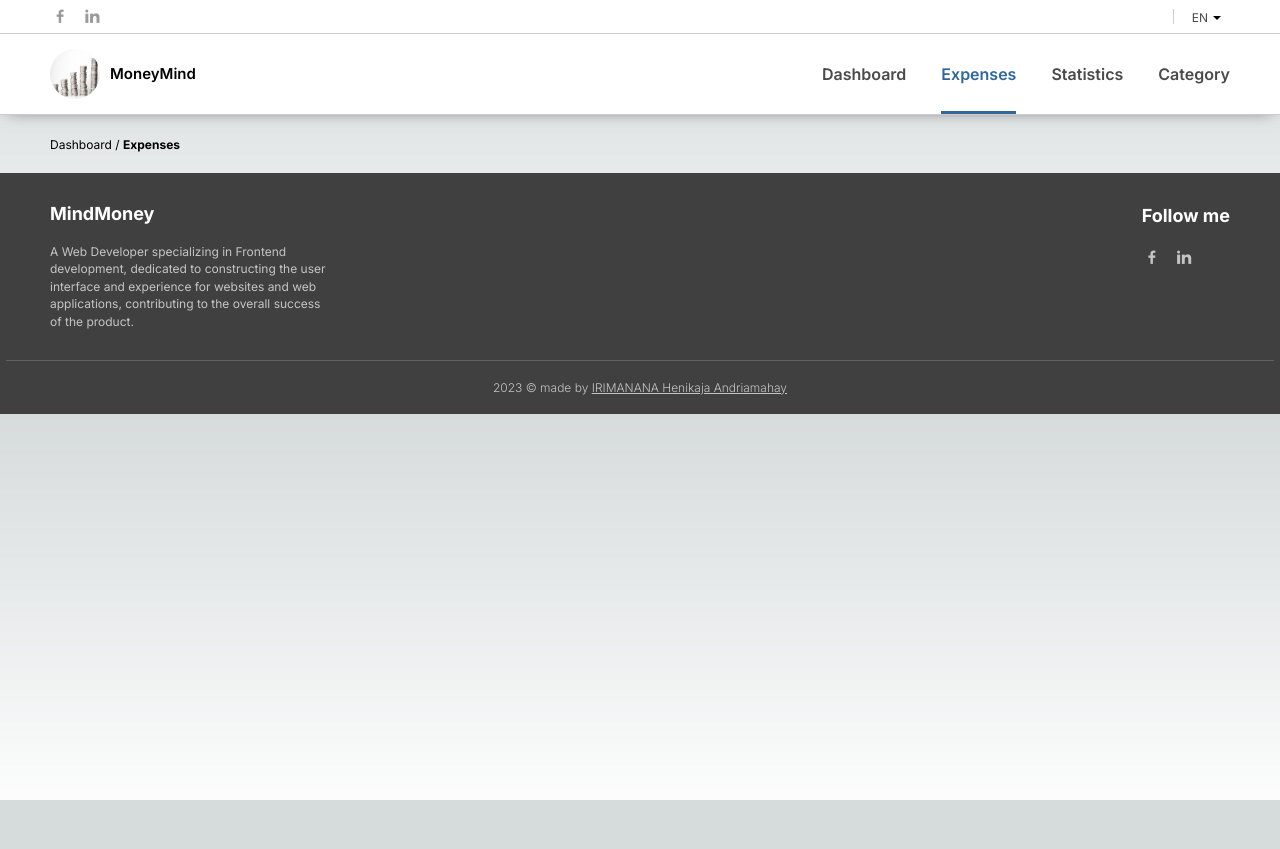
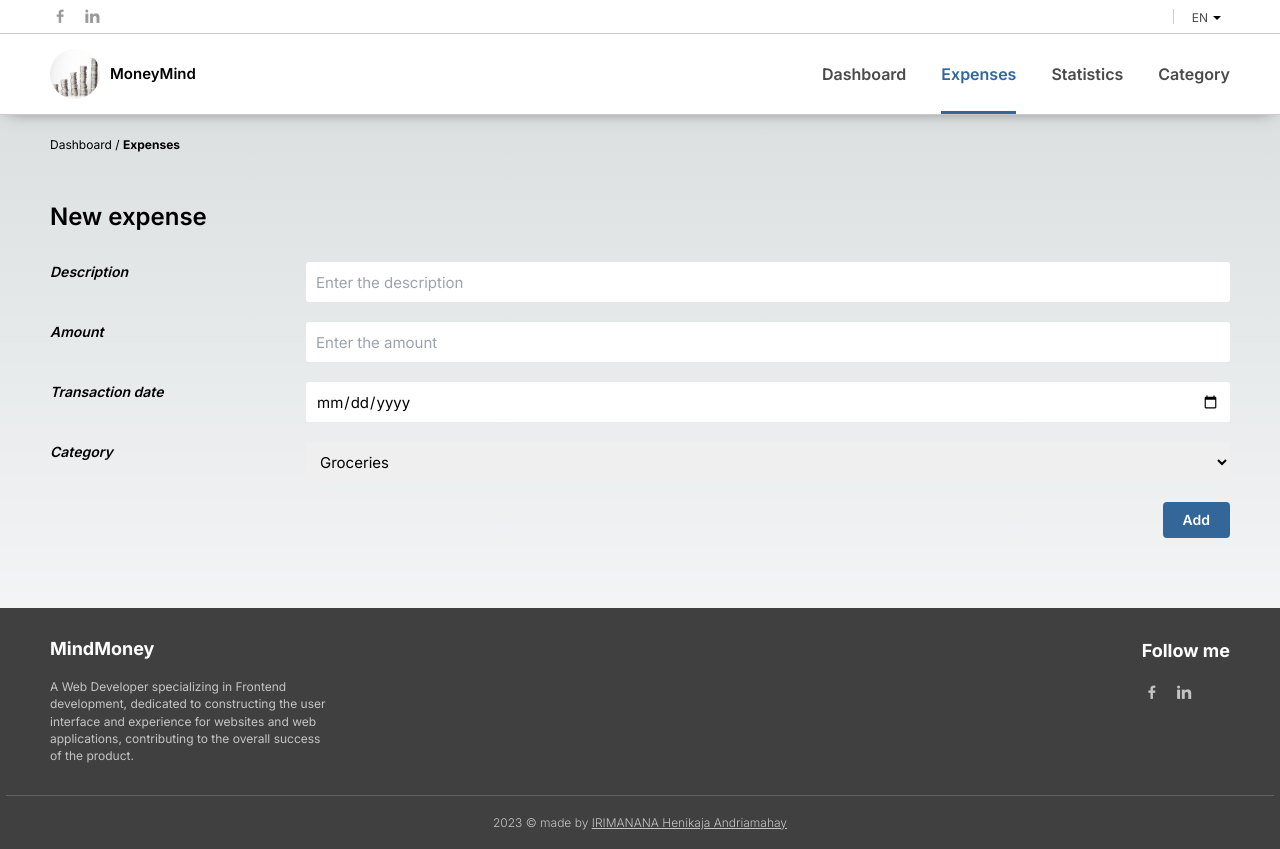
Before and after one commit to Andriamahay11master/money-mind, a Next.js app: page /expenses in a window 1280 px wide. Before the commit the page ends 800 px from the top, so only its background shows below. Built offline with nearby package versions, Linux system fonts and the light colour scheme.

Commit message:
add component add expense

```diff
--- a/public/locales/en/translation.json
+++ b/public/locales/en/translation.json
@@ -58,12 +58,17 @@
       "desc": "Feel free to get in touch by completing the form below, and I'll promptly respond at your earliest convenience."
     },
     "form":{
-      "name": "name",
-      "email": "email",
-      "message": "message",
-      "valBtn": "submit",
-      "popupVal": "Your message has been sent!",
-      "valTxtBtn": "Validate"
+      "title": "New expense",
+      "description": "Description",
+      "value": "Amount",
+      "date": "Transaction date",
+      "category": "Category",
+      "save": "Add"
+    },
+    "placeholder":{
+      "0": "Enter the description",
+      "1": "Enter the amount",
+      "2": "Choose a date"
     },
     "footer":{
       "title": "Follow me",
--- a/public/locales/fr/translation.json
+++ b/public/locales/fr/translation.json
@@ -58,12 +58,17 @@
       "desc": "N'hésitez pas à me contacter en remplissant le formulaire ci-dessous, et je vous répondrai dans les plus brefs délais."
     },
     "form":{
-      "name": "Nom",
-      "email": "Email",
-      "message": "Message",
-      "valBtn": "Envoyer",
-      "popupVal": "Votre message a bien été prise en compte!",
-      "valTxtBtn": "Valider"
+      "title": "Nouvelle dépense",
+      "description": "Description",
+      "value": "Montant",
+      "date": "Date transaction",
+      "category": "Catégorie",
+      "save": "Ajouter"
+    },
+    "placeholder":{
+      "0": "Saisir une description",
+      "1": "Saisir le montant",
+      "2": "Choisir une date"
     },
     "footer":{
       "title": "Suivez-moi",
--- a/src/app/expenses/page.tsx
+++ b/src/app/expenses/page.tsx
@@ -6,6 +6,7 @@ import './page.scss'
 import * as React from 'react';
 import Footer from '@/src/components/footer/Footer';
 import Breadcrumb from '@/src/components/breadcrumb/Breadcrumb';
+import FormExpense from '@/src/components/expense/FormExpense';
 
 export default function Expenses() {
     const { t } = useTranslation('translation');
@@ -49,12 +50,39 @@ export default function Expenses() {
     }
   ];
 
+  //data Form
+  const labelData = [
+    `${t('form.title')}`,
+    `${t('form.description')}`,
+    `${t('form.value')}`,
+    `${t('form.date')}`,
+    `${t('form.category')}`,
+    `${t('form.save')}`
+  ]
+
+  const dataCategory = [
+    `${t('category.0')}`,
+    `${t('category.1')}`,
+    `${t('category.2')}`,
+    `${t('category.3')}`,
+    `${t('category.4')}`,
+  ]
+
+  const placeholderInput = [
+    `${t('placeholder.0')}`,
+    `${t('placeholder.1')}`,
+    `${t('placeholder.2')}`,
+  ]
+
     return (
         <div>
             <Header linkMenu={dataNav}/>
             <main className='main-page'>
                 <div className="container">
                     <Breadcrumb items={itemsBreadcrumb}/>
+                    <div className="main-section">
+                      <FormExpense labelData={labelData} dataCategory={dataCategory} placeholderInput={placeholderInput}/>
+                    </div>
                 </div>
             </main>
             <Footer {...dataFooter}/>
--- a/src/components/expense/ChartExpense.tsx
+++ b/src/components/expense/ChartExpense.tsx
@@ -25,6 +25,8 @@ export default function ChartExpense({listCategory, listData, listColor} : Chart
             ]
         }
         const options = {
+            responsive: true,
+            maintainAspectRatio: false,
             plugins: {
                 legend: {
                     labels: {
--- /dev/null
+++ b/src/components/expense/FormExpense.tsx
@@ -0,0 +1,54 @@
+"use client"
+import * as React from 'react';
+import { useState } from 'react';
+import "./formExpense.scss";
+import {formatNumber} from '@/src/data/function';
+
+interface FormExpenseProps {
+    labelData : string[]
+    dataCategory : string[]
+    placeholderInput : string[]
+}
+export default function FormExpense({labelData, dataCategory, placeholderInput} : FormExpenseProps) {
+    const [formattedValue, setFormattedValue] = useState('');
+
+    const handleInputChange = (e : React.ChangeEvent<HTMLInputElement>) => {
+      // Remove non-numeric characters and spaces
+      const inputValue = e.currentTarget.value.replace(/[^\d]/g, '');
+
+      // Format the number and update the state
+      setFormattedValue(formatNumber(inputValue));
+    };
+
+    return (
+        <div className="form-expense-block">
+            <h3 className="title-h3">{labelData[0]}</h3>
+
+            <form action="" className='form-expense'>
+                <div className="form-group">
+                    <label htmlFor="descriptionForm">{labelData[1]}</label>
+                    <input type="text" placeholder={placeholderInput[0]} id="descriptionForm"/>
+                </div>
+                <div className="form-group">
+                    <label htmlFor="valueForm">{labelData[2]}</label>
+                    <input type="text" placeholder={placeholderInput[1]} id="valueForm" value={formattedValue} onChange={handleInputChange}/>
+                </div>
+                <div className="form-group">
+                    <label htmlFor="dateForm">{labelData[3]}</label>
+                    <input type="date" placeholder={placeholderInput[2]} id="dateForm"/>
+                </div>
+                <div className="form-group">
+                    <label htmlFor="categoryForm">{labelData[4]}</label>
+                    <select name="categoryForm" id="categoryForm">
+                        {dataCategory.map((category, index) => (
+                            <option key={index} value={category}>{category}</option>
+                        ))}
+                    </select>
+                </div>
+                <div className="form-group form-submit">
+                    <button type="submit" className='btn btn-primary'>{labelData[5]}</button>
+                </div>
+            </form>
+        </div>
+    )
+}
--- /dev/null
+++ b/src/components/expense/formExpense.scss
@@ -0,0 +1,42 @@
+@import "../../assets/scss/common/variable";
+@import "../../assets/scss/common/mixins";
+
+.form-expense-block{
+    margin-top: 30px;
+    .title-h3{
+        margin-bottom: 30px;
+    }
+    .form-expense{
+        margin: auto;
+        .form-group{
+            margin-bottom: 20px;
+            display: grid;
+            grid-template-columns: 20% calc(80% - 20px);
+            column-gap: 20px;
+            @include max(575px){
+                grid-template-columns: 100%;
+                row-gap: 5px;
+            }
+            &.form-submit{
+                display: flex;
+                justify-content: flex-end;
+            }
+        }
+        label{
+            font-size: 14px;
+            display: inline-block;
+            font-style: italic;
+            font-weight: 600;
+        }
+        input, select{
+            border-radius: 3px;
+            height: 40px;
+            padding: 0 10px;
+            &:focus{
+                outline: none;
+                box-shadow: 0 0 0 0.1rem rgba($color-primary, 0.25);
+            }
+        }
+
+    }
+}
--- a/src/data/function.ts
+++ b/src/data/function.ts
@@ -1,3 +1,5 @@
-export const formatNumber = (number: number) => {
-    return number.toLocaleString('en-US', { useGrouping: true }).replace(/,/g, ' ');;
+
+  export const formatNumber = (value : string) => {
+    // Format the number with spaces as a separator
+    return value.toString().replace(/\B(?=(\d{3})+(?!\d))/g, ' ');
   };
```
Also changed, not shown: src/app/page.tsx (+8 -8 lines).
